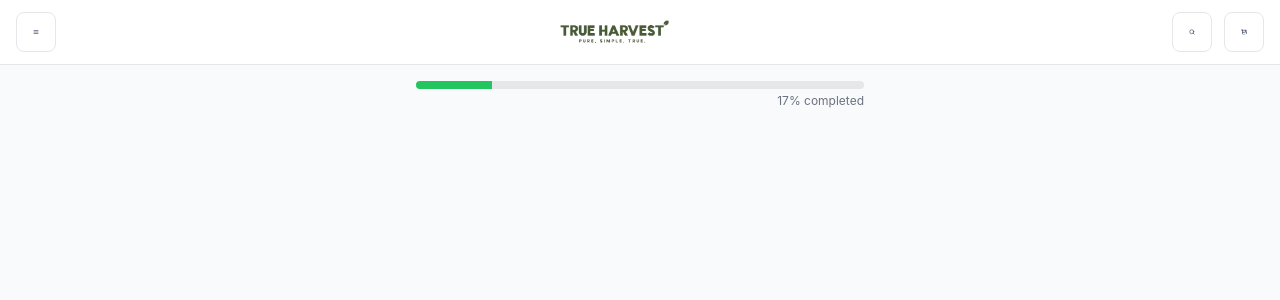
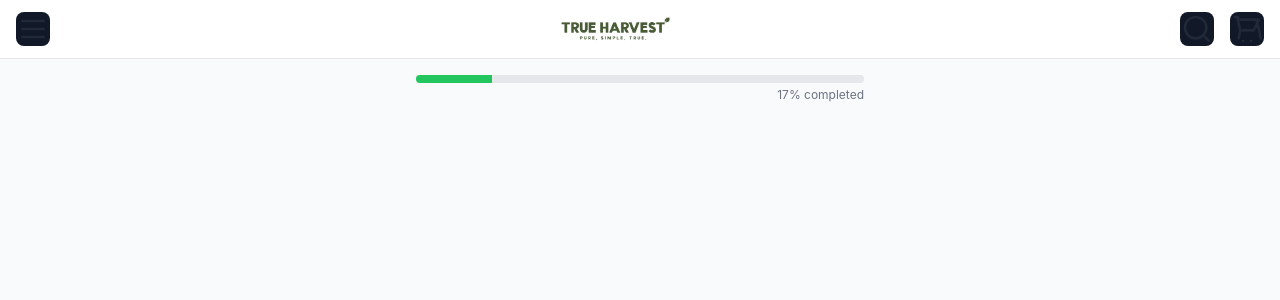
Before and after one commit to johny911/trueharvest-quiz, a React (Vite) app: page / in a window 1280 px wide. Shown: the top 300 px of the page. Built offline with nearby package versions, Linux system fonts and the light colour scheme.

Commit message:
icons fixed ig

```diff
--- a/src/components/Header.jsx
+++ b/src/components/Header.jsx
@@ -5,26 +5,25 @@ export default function Header({ cartCount = 0 }) {
   return (
     <header className="w-full bg-white border-b border-gray-200">
       <div className="max-w-screen-xl mx-auto flex items-center justify-between px-4 py-3">
-        {/* Menu */}
-        <button
-          aria-label="Menu"
-          className="flex items-center justify-center w-10 h-10 bg-white text-[#0F193E] border border-gray-200 rounded-lg hover:bg-gray-50 transition"
-        >
+        {/* Hamburger */}
+        <button aria-label="Menu" className="p-0">
           <svg
-            className="w-6 h-6"
+            className="w-8 h-8 text-gray-800"
             fill="none"
             stroke="currentColor"
-            strokeWidth="2"
-            strokeLinecap="round"
-            strokeLinejoin="round"
             viewBox="0 0 24 24"
           >
-            <path d="M4 6h16M4 12h16M4 18h16" />
+            <path
+              strokeLinecap="round"
+              strokeLinejoin="round"
+              strokeWidth="2"
+              d="M4 6h16M4 12h16M4 18h16"
+            />
           </svg>
         </button>
 
         {/* Logo */}
-        <div className="flex-1 flex justify-center">
+        <div className="flex-shrink-0">
           <img
             src="/images/logo.png"
             alt="True Harvest"
@@ -33,39 +32,44 @@ export default function Header({ cartCount = 0 }) {
         </div>
 
         {/* Search & Cart */}
-        <div className="flex items-center space-x-3">
-          <button
-            aria-label="Search"
-            className="flex items-center justify-center w-10 h-10 bg-white text-[#0F193E] border border-gray-200 rounded-lg hover:bg-gray-50 transition"
-          >
+        <div className="flex items-center space-x-4">
+          <button aria-label="Search" className="p-0">
             <svg
-              className="w-6 h-6"
+              className="w-8 h-8 text-gray-800"
               fill="none"
               stroke="currentColor"
-              strokeWidth="2"
-              strokeLinecap="round"
-              strokeLinejoin="round"
               viewBox="0 0 24 24"
             >
-              <circle cx="11" cy="11" r="8" />
-              <path d="M21 21l-4.35-4.35" />
+              <circle
+                cx="11"
+                cy="11"
+                r="8"
+                strokeWidth="2"
+                strokeLinecap="round"
+                strokeLinejoin="round"
+              />
+              <path
+                strokeLinecap="round"
+                strokeLinejoin="round"
+                strokeWidth="2"
+                d="M21 21l-4.35-4.35"
+              />
             </svg>
           </button>
 
-          <button
-            aria-label="Cart"
-            className="relative flex items-center justify-center w-10 h-10 bg-white text-[#0F193E] border border-gray-200 rounded-lg hover:bg-gray-50 transition"
-          >
+          <button aria-label="Cart" className="relative p-0">
             <svg
-              className="w-6 h-6"
+              className="w-8 h-8 text-gray-800"
               fill="none"
               stroke="currentColor"
-              strokeWidth="2"
-              strokeLinecap="round"
-              strokeLinejoin="round"
               viewBox="0 0 24 24"
             >
-              <path d="M3 3h2l.4 2M7 13h10l4-8H5.4M7 13l-1.2 6m1.2-6L5 5m16 8l1.2 6m-1.2-6L19 5M9 21h.01M15 21h.01" />
+              <path
+                strokeLinecap="round"
+                strokeLinejoin="round"
+                strokeWidth="2"
+                d="M3 3h2l.4 2M7 13h10l4-8H5.4M7 13l-1.2 6m1.2-6L5 5m16 8l1.2 6m-1.2-6L19 5M9 21h.01M15 21h.01"
+              />
             </svg>
             {cartCount > 0 && (
               <span className="absolute -top-1 -right-1 bg-green-600 text-white text-[10px] font-semibold px-1.5 py-0.5 rounded-full">
@@ -76,5 +80,5 @@ export default function Header({ cartCount = 0 }) {
         </div>
       </div>
     </header>
-  );
+);
 }
```
